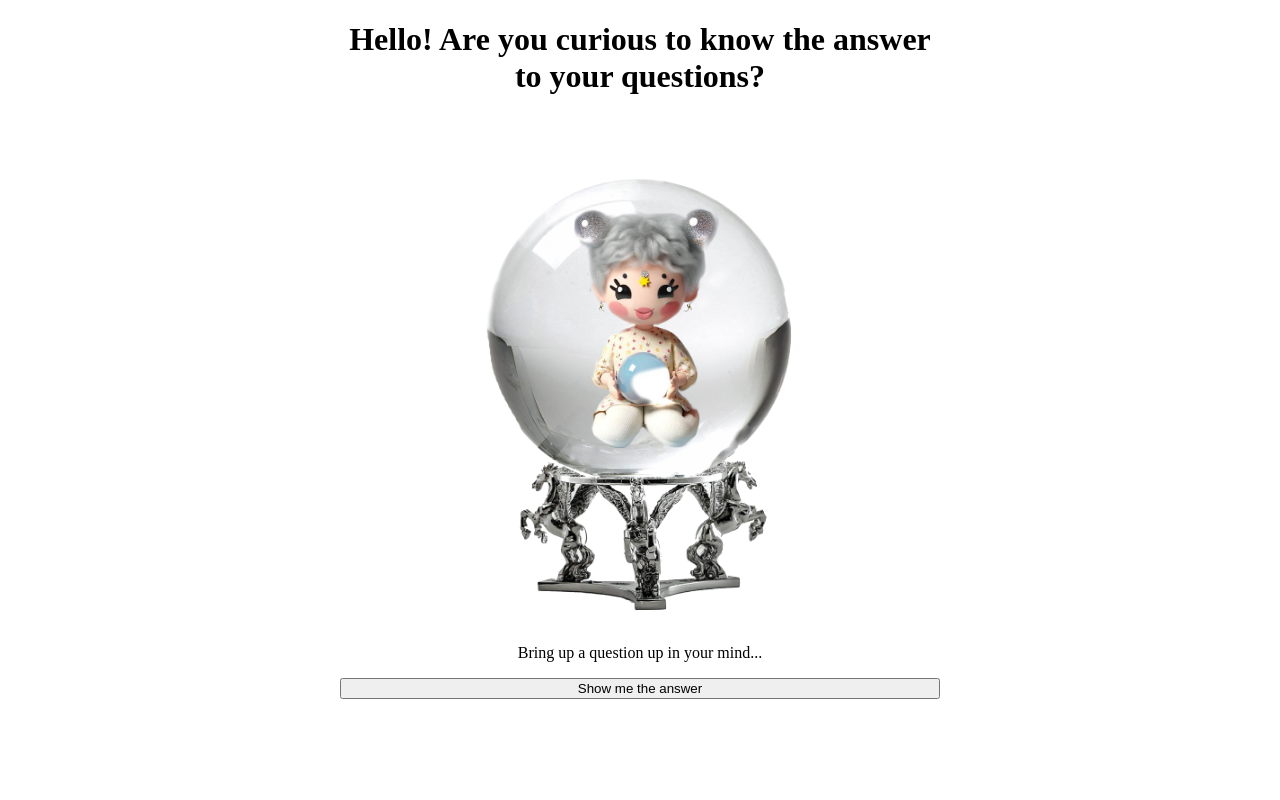
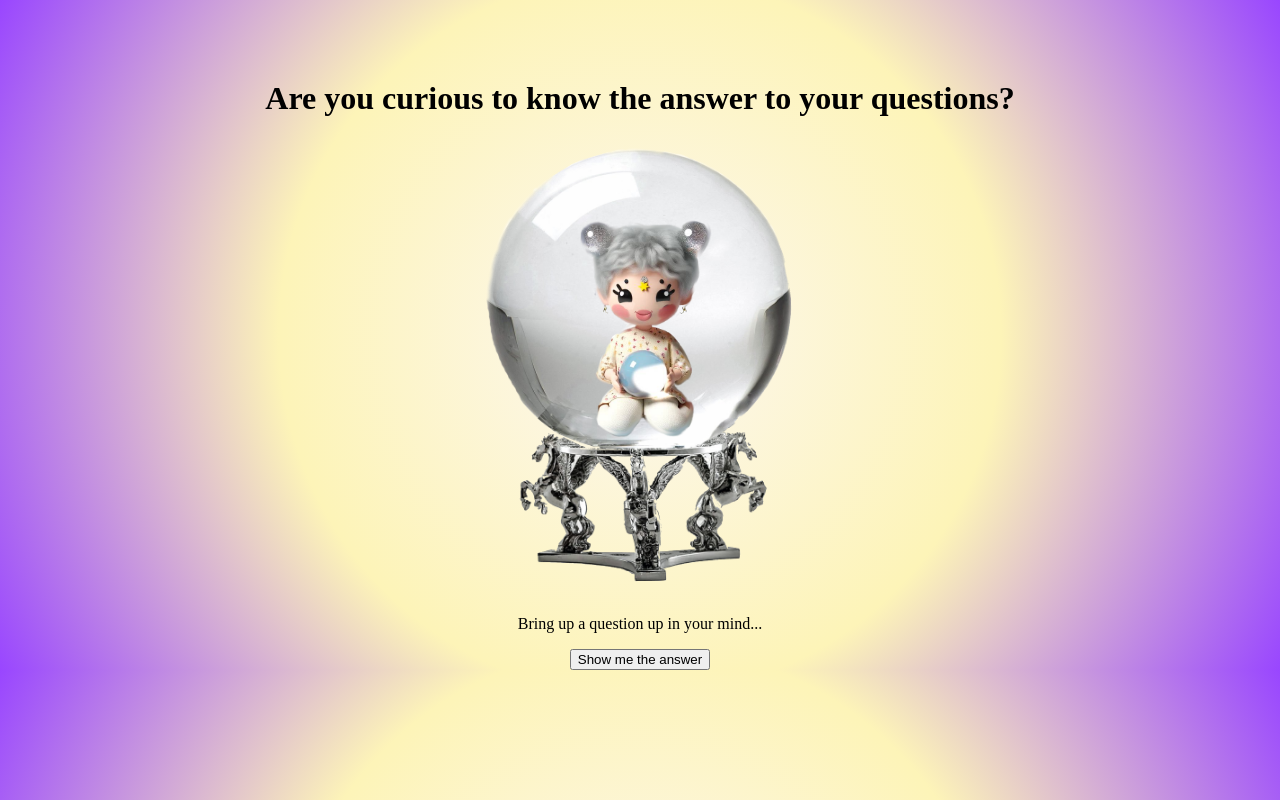
Before and after one commit to beyondmortality456/Astrologer, a plain HTML site: page index.html in a window 1280 px wide. Drawn offline with Linux system fonts and the light colour scheme.

Commit message:
Added styling

```diff
--- a/index.html
+++ b/index.html
@@ -7,7 +7,7 @@
     <link rel="stylesheet" href="styles.css" />
   </head>
   <body>
-    <h1>Hello! Are you curious to know the answer to your questions?</h1>
+    <h1>Are you curious to know the answer to your questions?</h1>
     <div class="images-container">
       <img
         class="smiling-astrologer"
--- a/styles.css
+++ b/styles.css
@@ -5,6 +5,7 @@ body {
   display: flex;
   flex-direction: column;
   align-items: center;
+  background: radial-gradient(circle, #fcf7f2, #fdf4b8, #9946ff);
 }
 
 .images-container {
@@ -21,16 +22,11 @@ body {
 }
 
 .crystal-ball {
-  z-index: 1; /* Ensures it appears below the astrologer */
-  margin-top: 50px; /* Adds space above the crystal ball, making room for the astrologer */
+  z-index: 1;
   width: 45%;
   height: 45%;
 }
 
-h1,
-p,
-.answer-text,
-button {
-  width: 90%; /* Ensures content doesn't stretch too wide */
-  max-width: 600px; /* Maximum width of content for large screens */
+h1 {
+  margin-top: 80px;
 }
```
